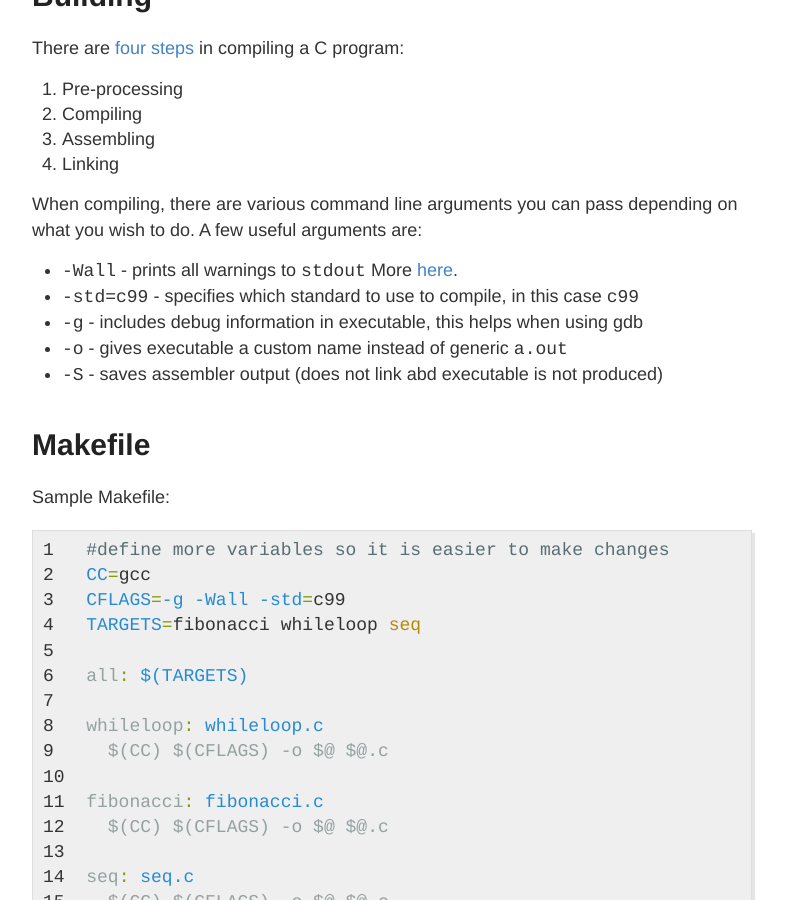
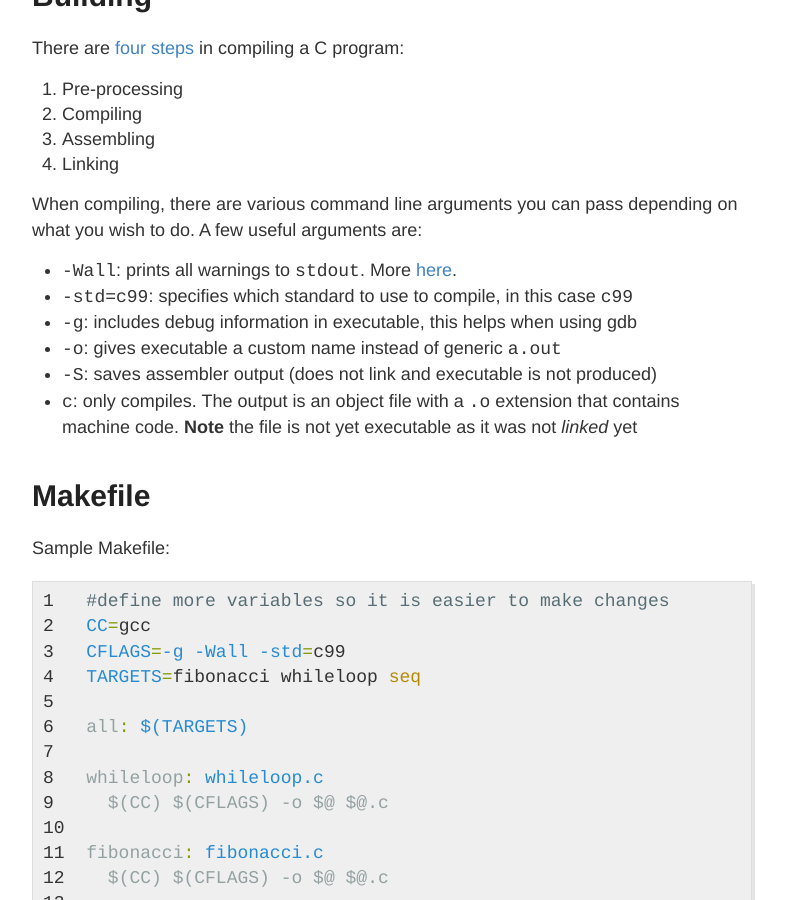
Before and after one commit to gutucristian/gutucristian.github.io, a Jekyll site: the page built from _posts/2019-1-31-C-Programming-Notes.md, in a window 1280 px wide and 900 px high, scrolled down 337 px. Shown: the whole window, without its empty margins (248-1034 px from the left). Built offline with Jekyll 4.4.1, drawn with Linux system fonts in a browser that asks for light colours; our own code applies the rules of GitHub Pages for plain Markdown files.

Commit message:
Update 2019-1-31-C-Programming-Notes.md

```diff
--- a/_posts/2019-1-31-C-Programming-Notes.md
+++ b/_posts/2019-1-31-C-Programming-Notes.md
@@ -9,11 +9,12 @@ There are [four steps](https://www.calleerlandsson.com/the-four-stages-of-compil
 4. Linking
 
 When compiling, there are various command line arguments you can pass depending on what you wish to do. A few useful arguments are:
-- `-Wall` - prints all warnings to `stdout` More [here](https://www.rapidtables.com/code/linux/gcc/gcc-wall.html).
-- `-std=c99` - specifies which standard to use to compile, in this case `c99`
-- `-g` - includes debug information in executable, this helps when using gdb
-- `-o` - gives executable a custom name instead of generic `a.out`
-- `-S` - saves assembler output (does not link abd executable is not produced)
+- `-Wall`: prints all warnings to `stdout`. More [here](https://www.rapidtables.com/code/linux/gcc/gcc-wall.html).
+- `-std=c99`: specifies which standard to use to compile, in this case `c99`
+- `-g`: includes debug information in executable, this helps when using gdb
+- `-o`: gives executable a custom name instead of generic `a.out`
+- `-S`: saves assembler output (does not link and executable is not produced)
+- `c`: only compiles. The output is an object file with a `.o` extension that contains machine code. **Note** the file is not yet executable as it was not _linked_ yet
 
 # Makefile
 
```
